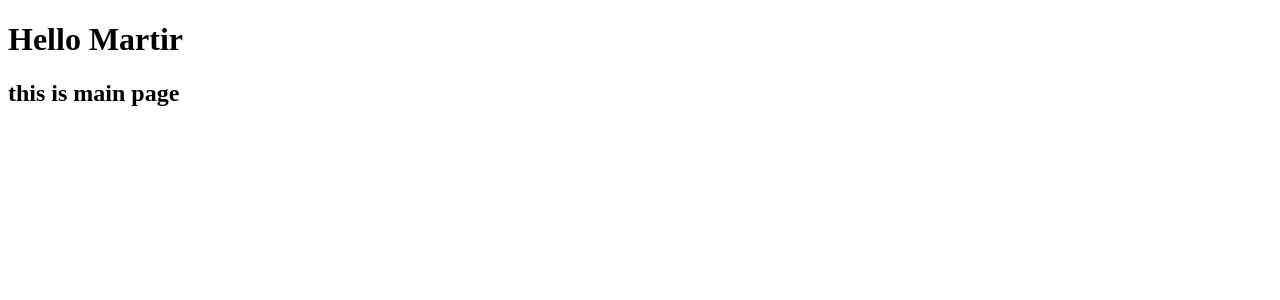
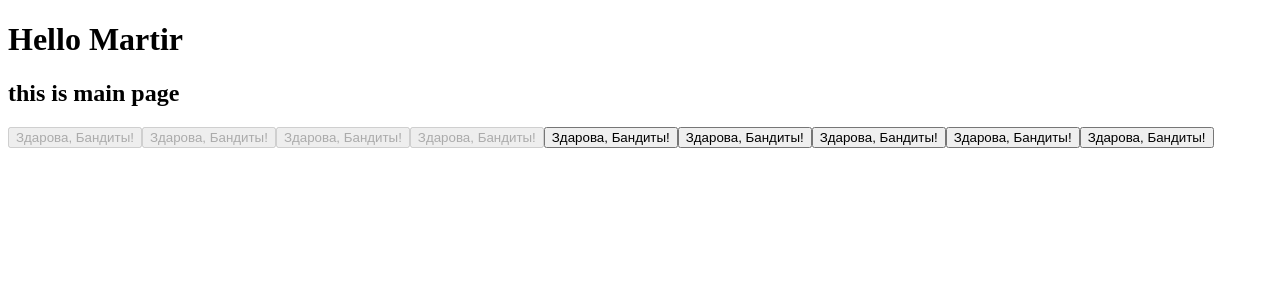
Before and after one commit to mimpushkarev/martir, a React (Vite) app: page / in a window 1280 px wide. Shown: the top 300 px of the page. Built offline with nearby package versions, Linux system fonts and the light colour scheme.

Commit message:
feat: BIKDARTEM-117: [FRONTEND] Добавить компонент кнопки (#3)
Co-authored-by: AnnaErs <annaershova02@gamil.com>

```diff
--- a/package.json
+++ b/package.json
@@ -38,7 +38,6 @@
     "eslint-plugin-react": "^7.32.2",
     "express": "^4.18.2",
     "git-format-staged": "^3.0.0",
-    "husky": "^8.0.3",
     "prettier": "2.8.7",
     "serve-static": "^1.15.0",
     "tailwindcss": "^3.3.1",
--- a/src/components/pages/home/Home.tsx
+++ b/src/components/pages/home/Home.tsx
@@ -1,10 +1,38 @@
+import Button from "@ui-kit/button/Button";
+
 const Home = () => {
-  return (
-    <div>
-      <h1 className="text-lg">Hello Martir</h1>
-      <h2>this is main page</h2>
-    </div>
-  );
+    return (
+        <div>
+            <h1 className=" text-hero">Hello Martir</h1>
+            <h2 className=" text-subtitle">this is main page</h2>
+            <Button type="primary" state="disabled">
+                Здарова, Бандиты!
+            </Button>
+            <Button type="success" state="disabled">
+                Здарова, Бандиты!
+            </Button>
+            <Button type="danger" state="disabled">
+                Здарова, Бандиты!
+            </Button>
+            <Button type="warning" state="disabled">
+                Здарова, Бандиты!
+            </Button>
+
+            <Button type="primary" state="normal">
+                Здарова, Бандиты!
+            </Button>
+            <Button type="success" state="normal">
+                Здарова, Бандиты!
+            </Button>
+            <Button type="danger" state="normal">
+                Здарова, Бандиты!
+            </Button>
+            <Button type="warning" state="normal">
+                Здарова, Бандиты!
+            </Button>
+            <Button>Здарова, Бандиты!</Button>
+        </div>
+    );
 };
 
 export default Home;
--- /dev/null
+++ b/src/ui-kit/button/Button.tsx
@@ -0,0 +1,31 @@
+import { memo } from "react";
+
+import { cn } from "@utils/cn";
+
+import { ButtonPropsType } from "./types";
+
+const Button = memo<ButtonPropsType>(({ children, type, state, ...props }) => {
+    return (
+        <button
+            {...props}
+            disabled={props.disabled || state === "disabled"}
+            className={cn(
+                "text-paragraph px-5 py-2 rounded ease-in-out duration-200 disabled:opacity-50 disabled:cursor-not-allowed",
+                {
+                    ["bg-primary-normal text-white hover:bg-primary-light"]:
+                        type === "primary",
+                    ["bg-success-normal text-black hover:bg-success-light"]:
+                        type === "success",
+                    ["bg-danger-normal text-white hover:bg-danger-light"]:
+                        type === "danger",
+                    ["bg-warning-normal text-black hover:bg-warning-light"]:
+                        type === "warning",
+                }
+            )}
+        >
+            {children}
+        </button>
+    );
+});
+
+export default Button;
--- /dev/null
+++ b/src/ui-kit/button/index.ts
@@ -0,0 +1 @@
+export { default } from "./Button";
--- /dev/null
+++ b/src/ui-kit/button/types.ts
@@ -0,0 +1,9 @@
+import { MergeElementProps } from "@utils/types";
+
+export type ButtonPropsType = MergeElementProps<
+    "button",
+    {
+        type?: "primary" | "success" | "danger" | "warning";
+        state?: "normal" | "hover" | "disabled";
+    }
+>;
--- /dev/null
+++ b/src/utils/types/index.ts
@@ -0,0 +1,6 @@
+import { ComponentPropsWithRef, ElementType } from "react";
+
+export type MergeElementProps<T extends ElementType, P extends object = {}> = Omit<
+  ComponentPropsWithRef<T>,
+  keyof P
+> & P;
--- a/styles.css
+++ b/styles.css
@@ -3,3 +3,7 @@
 @tailwind base;
 @tailwind components;
 @tailwind utilities;
+
+body {
+    font-family: 'Montserrat', sans-serif;
+  }
--- a/tailwind.config.js
+++ b/tailwind.config.js
@@ -78,8 +78,8 @@ export default {
         'success-light':'#66FF9A',
         'success-normal':'#35FF7A',
         // Danger - цвет обозначающий о том что действие опасно и нужно отнестись с вниманием
-        'dander-light':'#EF1060',
-        'dander-normal':'#BF0D4D',
+        'danger-light':'#EF1060',
+        'danger-normal':'#BF0D4D',
         // Warning - цвет обозначает предупреждение что нужно ознакомиться с происходящим
         'warning-light':'#F6E96F',
         'warning-normal':'#F3E13F',
```
